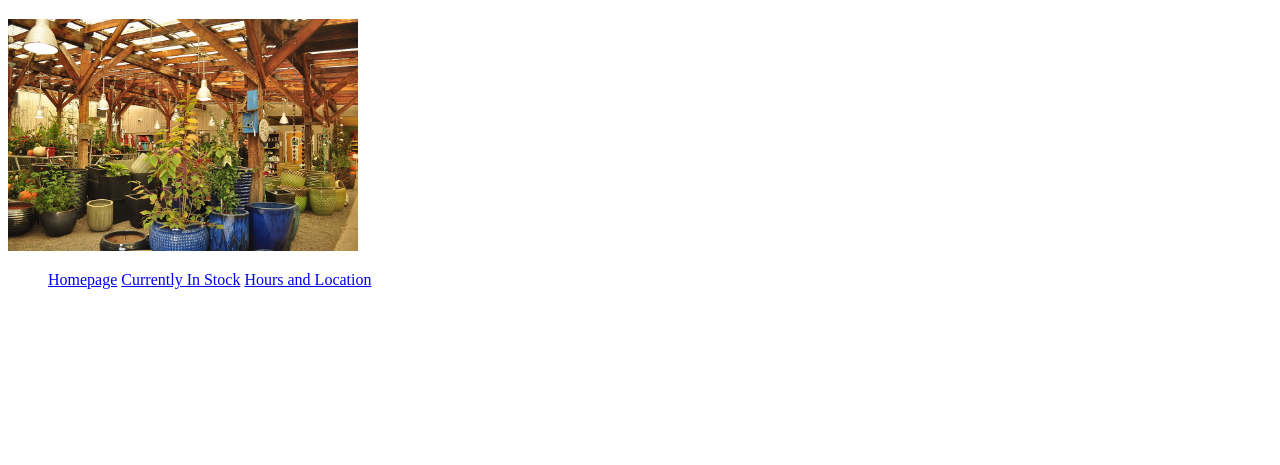
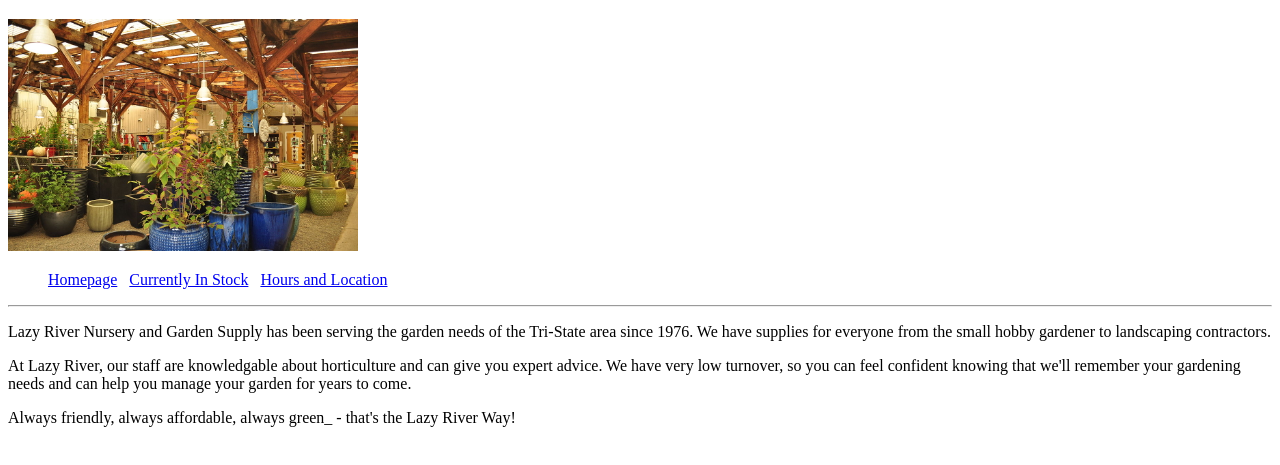
Before and after one commit to Momentum-Team-12/html-build-a-small-business-website-Scooper1920, a plain HTML site: page index.html in a window 1280 px wide. Shown: the part 61-526 px from the top of the page. Drawn offline with Linux system fonts and the light colour scheme.

Commit message:
completed homepage confirmed link to other pages

```diff
--- a/index.html
+++ b/index.html
@@ -6,13 +6,22 @@
 
   <body>
     <header>
-        <h1>Lazy River Nursery and Garden Supply</h1>
+      <h1>Lazy River Nursery and Garden Supply</h1>
       </header>
       <img src="starter_files/images/store-interior.jpg" width="350" />
       <nav>
         <ol>
-          <a href="index.html">Homepage</a>
-          <a href="in-stock.html">Currently In Stock</a>
-          <a href="info.html">Hours and Location</a>
+          <a href="index.html">Homepage</a> &nbsp;
+          <a href="in-stock.html">Currently In Stock</a> &nbsp;
+          <a href="info.html">Hours and Location</a> &nbsp;
         </ol>
     </nav>
+    <hr />
+    <p>
+      <ol></ol>
+      Lazy River Nursery and Garden Supply has been serving the garden needs of the Tri-State area since 1976. We have supplies for everyone from the small hobby gardener to landscaping contractors.
+      <ol></ol>
+      At Lazy River, our staff are knowledgable about horticulture and can give you expert advice. We have very low turnover, so you can feel confident knowing that we'll remember your gardening needs and can help you manage your garden for years to come.
+      <ol></ol>
+      Always friendly, always affordable, always green_ - that's the Lazy River Way!
+    </p>
```
Also changed, not shown: in-stock.html (+1 -0 lines), info.html (+1 -0 lines).
